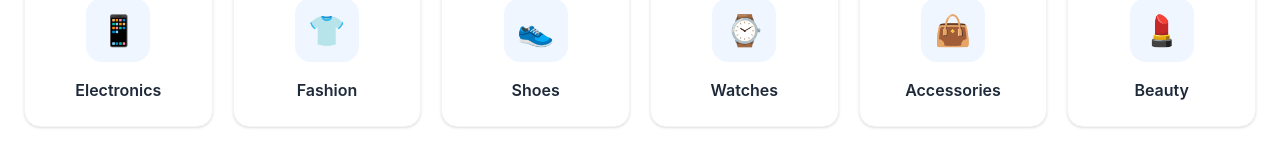
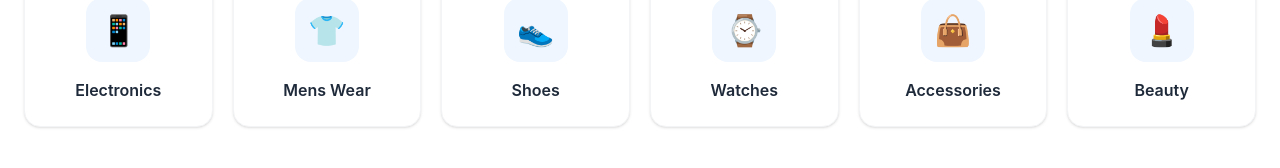
Before and after one commit to Abdulrehman-gujjar/Shop-Ease, a React (Vite) app in the folder Front-End/: page / in a window 1280 px wide. Shown: the part 864-1032 px from the top of the page. Built offline with nearby package versions, Linux system fonts and the light colour scheme; no server answers.

Commit message:
Fix API config import

```diff
--- /dev/null
+++ b/Front-End/config/api.js
@@ -0,0 +1 @@
+export const API_URL = "https://shop-ease-backend-blush.vercel.app";
--- a/Front-End/src/components/Categories.jsx
+++ b/Front-End/src/components/Categories.jsx
@@ -4,81 +4,74 @@ const categories = [
   {
     name: "Electronics",
     icon: "📱",
-    value: "electronics",
+    value: "Electronics",
   },
   {
-    name: "Fashion",
+    name: "Mens Wear",
     icon: "👕",
-    value: "fashion",
+    value: "Mens wear",
   },
   {
     name: "Shoes",
     icon: "👟",
-    value: "shoes",
+    value: "Shoes",
   },
   {
     name: "Watches",
     icon: "⌚",
-    value: "watches",
+    value: "Watches",
   },
   {
     name: "Accessories",
     icon: "👜",
-    value: "accessories",
+    value: "Accessories",
   },
   {
     name: "Beauty",
     icon: "💄",
-    value: "beauty",
+    value: "Beauty",
   },
 ];
 
 function Categories() {
   return (
-    <section className="max-w-7xl mx-auto py-14 sm:py-16 px-4 sm:px-6">
-
+    <section className="mx-auto max-w-7xl px-4 py-14 sm:px-6 sm:py-16">
       {/* Heading */}
-      <div className="text-center mb-10">
-
-        <span className="text-blue-600 font-semibold text-sm uppercase tracking-wider">
+      <div className="mb-10 text-center">
+        <span className="text-sm font-semibold uppercase tracking-wider text-blue-600">
           Browse Collection
         </span>
 
-        <h2 className="mt-2 text-3xl sm:text-4xl font-extrabold text-gray-900">
+        <h2 className="mt-2 text-3xl font-extrabold text-gray-900 sm:text-4xl">
           Shop by Category
         </h2>
 
-        <p className="mt-3 text-gray-500 max-w-2xl mx-auto">
-          Explore our popular categories and find exactly what you're looking for.
+        <p className="mx-auto mt-3 max-w-2xl text-gray-500">
+          Explore our popular categories and find exactly what you're looking
+          for.
         </p>
-
       </div>
 
       {/* Categories */}
-      <div className="grid grid-cols-2 sm:grid-cols-3 lg:grid-cols-6 gap-4 sm:gap-5">
-
+      <div className="grid grid-cols-2 gap-4 sm:grid-cols-3 sm:gap-5 lg:grid-cols-6">
         {categories.map((item) => (
           <Link
-            key={item.name}
-            to={`/shop?category=${item.value}`}
-            className="group bg-white border border-gray-100 rounded-2xl p-6 text-center shadow-sm hover:shadow-xl hover:-translate-y-1 hover:border-blue-200 transition-all duration-300"
+            key={item.value}
+            to={`/shop?category=${encodeURIComponent(item.value)}`}
+            className="group rounded-2xl border border-gray-100 bg-white p-6 text-center shadow-sm transition-all duration-300 hover:-translate-y-1 hover:border-blue-200 hover:shadow-xl"
           >
-
             {/* Icon */}
-            <div className="w-16 h-16 mx-auto flex items-center justify-center rounded-2xl bg-blue-50 text-3xl group-hover:bg-blue-600 group-hover:scale-110 transition-all duration-300">
+            <div className="mx-auto flex h-16 w-16 items-center justify-center rounded-2xl bg-blue-50 text-3xl transition-all duration-300 group-hover:scale-110 group-hover:bg-blue-600">
               {item.icon}
             </div>
 
             {/* Name */}
-            <h3 className="mt-4 font-semibold text-gray-800 group-hover:text-blue-600 transition">
+            <h3 className="mt-4 font-semibold text-gray-800 transition group-hover:text-blue-600">
               {item.name}
             </h3>
-
           </Link>
         ))}
-
       </div>
-
     </section>
   );
 }
--- a/Front-End/src/pages/shop.jsx
+++ b/Front-End/src/pages/shop.jsx
@@ -1,490 +1,114 @@
-import { useEffect, useMemo, useState } from "react";
+import { useEffect, useState } from "react";
 import { useSearchParams } from "react-router-dom";
-import axios from "axios";
 import ProductCard from "../components/ProductCard";
 import Loader from "../components/Loader";
+import { API_URL } from "../config/api";
 
-function Shop() {
+const Shop = () => {
+  const [searchParams] = useSearchParams();
+  const selectedCategory = searchParams.get("category");
+
   const [products, setProducts] = useState([]);
-  const [search, setSearch] = useState("");
-  const [category, setCategory] = useState("all");
-  const [sort, setSort] = useState("default");
   const [loading, setLoading] = useState(true);
   const [error, setError] = useState("");
 
-  const [searchParams, setSearchParams] =
-    useSearchParams();
-
-  // =========================================
-  // CATEGORY MAPPING
-  // =========================================
-
-  const categoryGroups = {
-    electronics: [
-      "smartphones",
-      "laptops",
-      "tablets",
-      "mobile-accessories",
-    ],
-
-    fashion: [
-      "mens-shirts",
-      "womens-dresses",
-      "tops",
-      "mens-shirts",
-      "womens-dresses",
-    ],
-
-    shoes: [
-      "mens-shoes",
-      "womens-shoes",
-    ],
-
-    watches: [
-      "mens-watches",
-      "womens-watches",
-    ],
-
-    accessories: [
-      "womens-bags",
-      "womens-jewellery",
-      "sunglasses",
-      "accessories",
-    ],
-
-    beauty: [
-      "beauty",
-      "skin-care",
-      "fragrances",
-    ],
-  };
-
-  // =========================================
-  // GET CATEGORY FROM URL
-  // =========================================
-
   useEffect(() => {
-    const urlCategory =
-      searchParams.get("category");
-
-    if (urlCategory) {
-      setCategory(urlCategory);
-    } else {
-      setCategory("all");
-    }
-  }, [searchParams]);
-
-  // =========================================
-  // GET PRODUCTS
-  // =========================================
-
-  useEffect(() => {
-    const getProducts = async () => {
+    const fetchProducts = async () => {
       try {
         setLoading(true);
         setError("");
 
-        const response = await axios.get(
-          "https://shop-ease-backend-912xhys0i-e-commerce-e21d.vercel.app/api/products"
-        );
+        const response = await fetch(`${API_URL}/api/products`);
 
-        setProducts(response.data);
+        if (!response.ok) {
+          throw new Error(`Products API Error: ${response.status}`);
+        }
+
+        const data = await response.json();
+
+        const allProducts = Array.isArray(data)
+          ? data
+          : data.products || data.data || [];
+
+        const filteredProducts = selectedCategory
+          ? allProducts.filter(
+              (product) =>
+                product.category?.toLowerCase() ===
+                selectedCategory.toLowerCase()
+            )
+          : allProducts;
+
+        setProducts(filteredProducts);
       } catch (error) {
-        console.error(
-          "Products Error:",
-          error
-        );
-
-        setError(
-          "Unable to load products."
-        );
+        console.error("Products loading error:", error);
+        setError("Products load nahi ho rahe. Please try again.");
       } finally {
         setLoading(false);
       }
     };
 
-    getProducts();
-  }, []);
-
-  // =========================================
-  // REAL DATABASE CATEGORIES
-  // =========================================
-
-  const categories = useMemo(() => {
-    return [
-      "all",
-      ...new Set(
-        products
-          .map(
-            (product) =>
-              product.category
-          )
-          .filter(Boolean)
-      ),
-    ];
-  }, [products]);
-
-  // =========================================
-  // FILTER PRODUCTS
-  // =========================================
-
-  const filteredProducts = useMemo(() => {
-    let result = products.filter(
-      (product) => {
-        const title =
-          product.title || "";
-
-        const productCategory =
-          String(
-            product.category || ""
-          ).toLowerCase();
-
-        // Search
-        const matchesSearch =
-          title
-            .toLowerCase()
-            .includes(
-              search.toLowerCase()
-            );
-
-        // Category
-        let matchesCategory = true;
-
-        if (category === "all") {
-          matchesCategory = true;
-        } else if (
-          categoryGroups[category]
-        ) {
-          matchesCategory =
-            categoryGroups[
-              category
-            ].includes(
-              productCategory
-            );
-        } else {
-          matchesCategory =
-            productCategory ===
-            category.toLowerCase();
-        }
-
-        return (
-          matchesSearch &&
-          matchesCategory
-        );
-      }
-    );
-
-    // =======================================
-    // SORT
-    // =======================================
-
-    if (sort === "low") {
-      result.sort(
-        (a, b) =>
-          Number(a.price) -
-          Number(b.price)
-      );
-    }
-
-    if (sort === "high") {
-      result.sort(
-        (a, b) =>
-          Number(b.price) -
-          Number(a.price)
-      );
-    }
-
-    if (sort === "rating") {
-      result.sort(
-        (a, b) =>
-          Number(b.rating || 0) -
-          Number(a.rating || 0)
-      );
-    }
-
-    return result;
-  }, [
-    products,
-    search,
-    category,
-    sort,
-  ]);
-
-  // =========================================
-  // CHANGE CATEGORY
-  // =========================================
-
-  const handleCategoryChange = (
-    value
-  ) => {
-    setCategory(value);
-
-    if (value === "all") {
-      setSearchParams({});
-    } else {
-      setSearchParams({
-        category: value,
-      });
-    }
-  };
-
-  // =========================================
-  // LOADING
-  // =========================================
+    fetchProducts();
+  }, [selectedCategory]);
 
   if (loading) {
-    return <Loader />;
-  }
-
-  // =========================================
-  // ERROR
-  // =========================================
-
-  if (error) {
     return (
-      <div className="min-h-[60vh] flex items-center justify-center px-4">
-
-        <div className="text-center">
-
-          <h2 className="text-2xl font-bold text-red-500">
-            {error}
-          </h2>
-
-          <p className="text-gray-500 mt-2">
-            Make sure your backend server is running.
-          </p>
-
-        </div>
-
+      <div className="flex min-h-[300px] items-center justify-center">
+        <Loader />
       </div>
     );
   }
 
-  // =========================================
-  // PAGE
-  // =========================================
+  if (error) {
+    return (
+      <div className="mx-auto max-w-6xl px-6 py-16 text-center">
+        <p className="mb-4 text-red-600">{error}</p>
+
+        <button
+          type="button"
+          onClick={() => window.location.reload()}
+          className="rounded-lg bg-blue-600 px-5 py-3 font-semibold text-white"
+        >
+          Try Again
+        </button>
+      </div>
+    );
+  }
 
   return (
-    <section className="max-w-7xl mx-auto px-4 sm:px-6 lg:px-8 py-12">
-
-      {/* ================================= */}
-      {/* HEADING */}
-      {/* ================================= */}
-
-      <div className="text-center mb-10">
-
-        <p className="text-blue-600 font-semibold uppercase tracking-wider text-sm">
-          Our Collection
+    <section className="mx-auto max-w-7xl px-6 py-12">
+      <div className="mb-10">
+        <p className="mb-2 text-sm font-bold uppercase tracking-widest text-blue-600">
+          ShopEase Collection
         </p>
 
-        <h1 className="text-3xl sm:text-4xl font-bold text-gray-900 mt-2">
-          Shop All Products
+        <h1 className="text-4xl font-bold text-gray-900">
+          {selectedCategory || "All Products"}
         </h1>
 
-        <p className="text-gray-500 mt-3">
-          Find exactly what you're looking for.
+        <p className="mt-3 text-gray-500">
+          Explore our latest products.
         </p>
-
       </div>
 
-      {/* ================================= */}
-      {/* FILTERS */}
-      {/* ================================= */}
-
-      <div className="bg-gray-50 border border-gray-200 rounded-xl p-4 mb-8">
-
-        <div className="grid grid-cols-1 md:grid-cols-3 gap-4">
-
-          {/* SEARCH */}
-
-          <div>
-
-            <label className="block text-sm font-medium text-gray-700 mb-2">
-              Search Products
-            </label>
-
-            <input
-              type="text"
-              value={search}
-              onChange={(e) =>
-                setSearch(
-                  e.target.value
-                )
-              }
-              placeholder="Search products..."
-              className="w-full border border-gray-300 rounded-lg px-4 py-3 outline-none focus:ring-2 focus:ring-blue-500"
-            />
-
-          </div>
-
-          {/* CATEGORY */}
-
-          <div>
-
-            <label className="block text-sm font-medium text-gray-700 mb-2">
-              Category
-            </label>
-
-            <select
-              value={category}
-              onChange={(e) =>
-                handleCategoryChange(
-                  e.target.value
-                )
-              }
-              className="w-full border border-gray-300 rounded-lg px-4 py-3 bg-white outline-none focus:ring-2 focus:ring-blue-500"
-            >
-
-              <option value="all">
-                All Categories
-              </option>
-
-              <option value="electronics">
-                Electronics
-              </option>
-
-              <option value="fashion">
-                Fashion
-              </option>
-
-              <option value="shoes">
-                Shoes
-              </option>
-
-              <option value="watches">
-                Watches
-              </option>
-
-              <option value="accessories">
-                Accessories
-              </option>
-
-              <option value="beauty">
-                Beauty
-              </option>
-
-              {/* Actual database categories */}
-              {categories
-                .filter(
-                  (item) =>
-                    item !== "all"
-                )
-                .map((item) => (
-                  <option
-                    key={item}
-                    value={item}
-                  >
-                    {item}
-                  </option>
-                ))}
-
-            </select>
-
-          </div>
-
-          {/* SORT */}
-
-          <div>
-
-            <label className="block text-sm font-medium text-gray-700 mb-2">
-              Sort By
-            </label>
-
-            <select
-              value={sort}
-              onChange={(e) =>
-                setSort(
-                  e.target.value
-                )
-              }
-              className="w-full border border-gray-300 rounded-lg px-4 py-3 bg-white outline-none focus:ring-2 focus:ring-blue-500"
-            >
-
-              <option value="default">
-                Default
-              </option>
-
-              <option value="low">
-                Price: Low to High
-              </option>
-
-              <option value="high">
-                Price: High to Low
-              </option>
-
-              <option value="rating">
-                Highest Rated
-              </option>
-
-            </select>
-
-          </div>
-
-        </div>
-
-      </div>
-
-      {/* ================================= */}
-      {/* RESULT COUNT */}
-      {/* ================================= */}
-
-      <div className="flex items-center justify-between mb-6">
-
-        <p className="text-gray-600">
-
-          Showing{" "}
-
-          <span className="font-semibold text-gray-900">
-            {filteredProducts.length}
-          </span>{" "}
-
-          products
-
-        </p>
-
-      </div>
-
-      {/* ================================= */}
-      {/* PRODUCTS */}
-      {/* ================================= */}
-
-      {filteredProducts.length ===
-      0 ? (
-        <div className="text-center py-20">
-
-          <div className="text-5xl mb-4">
-            🔍
-          </div>
-
-          <h2 className="text-2xl font-bold text-gray-700">
+      {products.length === 0 ? (
+        <div className="rounded-2xl bg-gray-50 px-6 py-16 text-center">
+          <h2 className="text-xl font-bold text-gray-800">
             No products found
           </h2>
 
-          <p className="text-gray-500 mt-2">
-            Try another search or category.
+          <p className="mt-2 text-gray-500">
+            Is category mein abhi koi product available nahi.
           </p>
-
         </div>
       ) : (
-        <div className="grid grid-cols-1 sm:grid-cols-2 lg:grid-cols-4 gap-6">
-
-          {filteredProducts.map(
-            (product) => (
-              <ProductCard
-                key={
-                  product._id ||
-                  product.id
-                }
-                product={product}
-              />
-            )
-          )}
-
+        <div className="grid grid-cols-1 gap-6 sm:grid-cols-2 lg:grid-cols-4">
+          {products.map((product) => (
+            <ProductCard key={product._id} product={product} />
+          ))}
         </div>
       )}
-
     </section>
   );
-}
+};
 
 export default Shop;
```
Also changed, not shown: Front-End/src/components/ProductCard.jsx (+39 -42 lines), Front-End/src/utils/imageUrl.js (added, +33 -0 lines).
